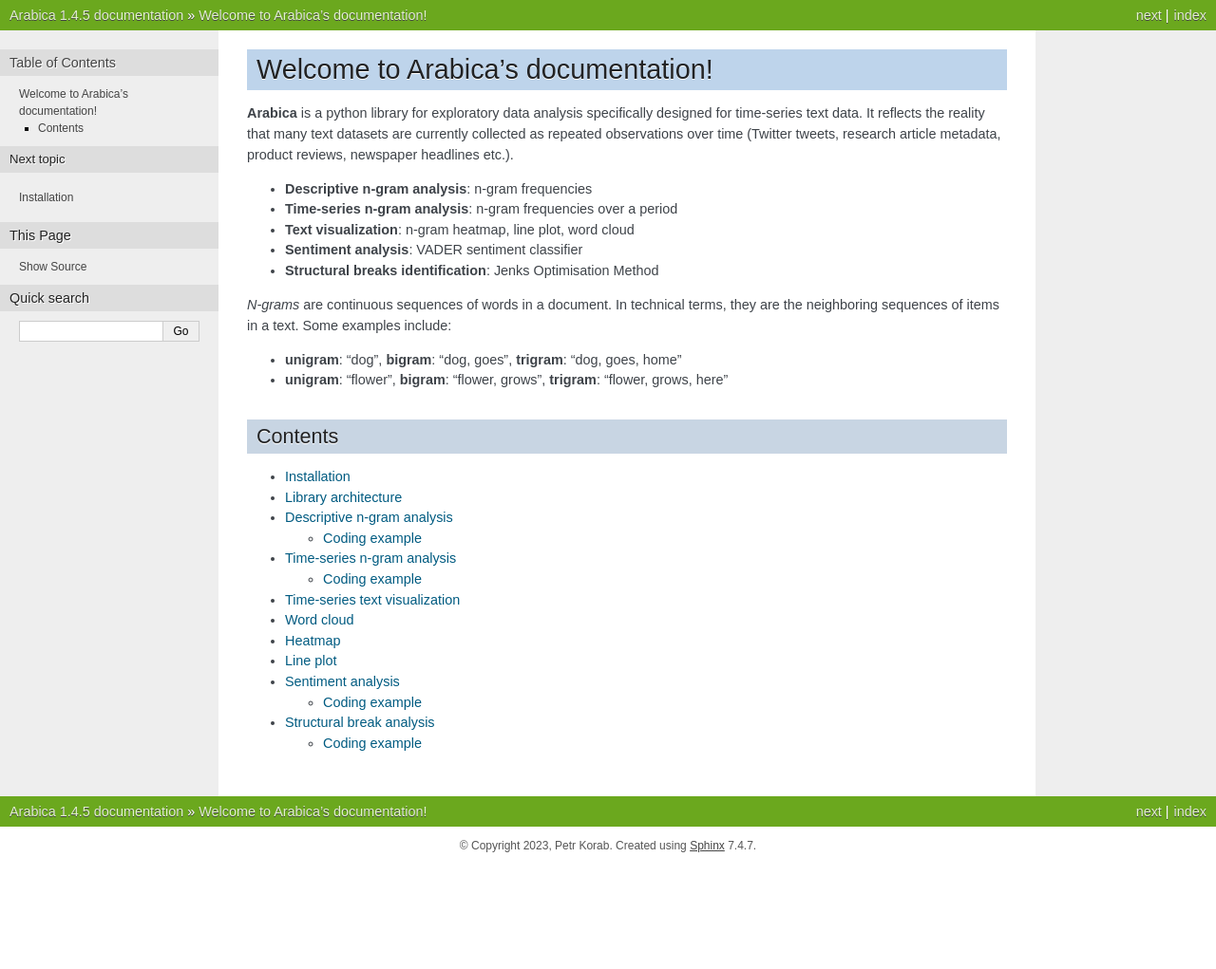
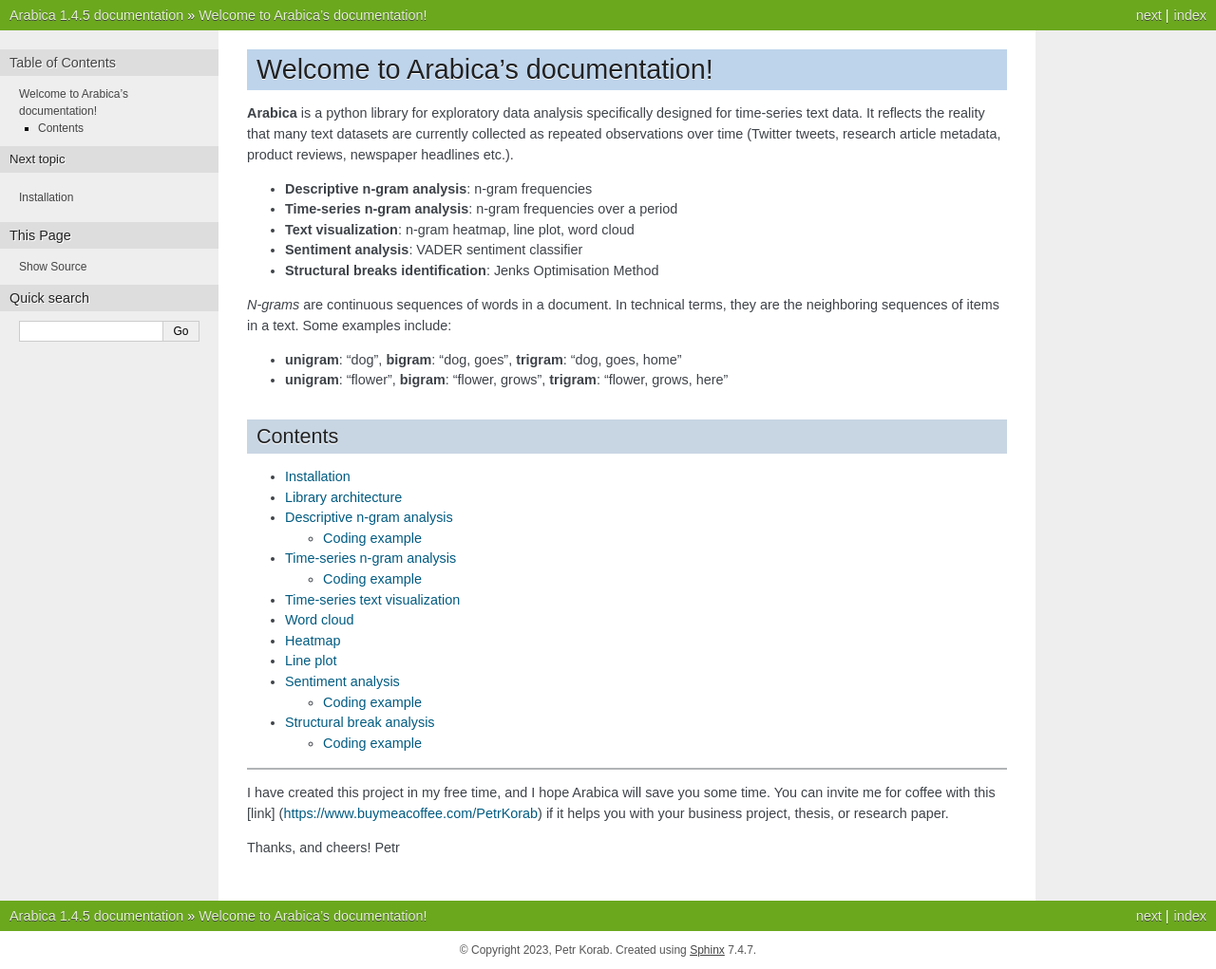
Before and after one commit to PetrKorab/Arabica, a Sphinx documentation site: the page built from docs/source/index.rst, in a window 1280 px wide. Shown: the whole page at 95% size. Built offline with Sphinx 7.4.7, drawn with Linux system fonts in a browser that asks for light colours; pages that are not in the unit, such as notebooks, are missing from menus; before the commit the page ends 911 px from its top, so only the background shows below that.

Commit message:
Update index.rst

```diff
--- a/docs/source/index.rst
+++ b/docs/source/index.rst
@@ -37,3 +37,10 @@
    Sentiment analysis
    Structural break analysis
    Breakpoint identification
+
+--------
+
+I have created this project in my free time, and I hope Arabica will save you some time. You can invite me for coffee with this [link] (https://www.buymeacoffee.com/PetrKorab) if it helps you with your business project, thesis, or research paper.
+
+Thanks, and cheers!
+Petr
```
